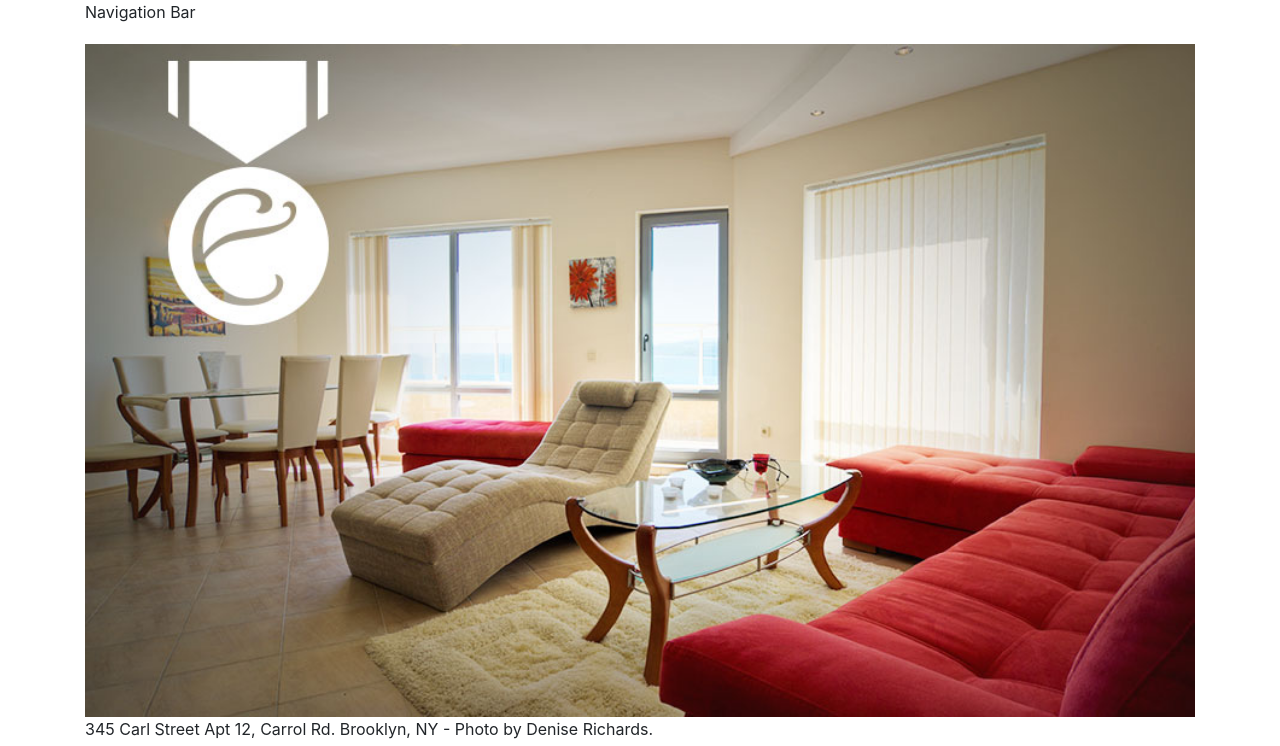
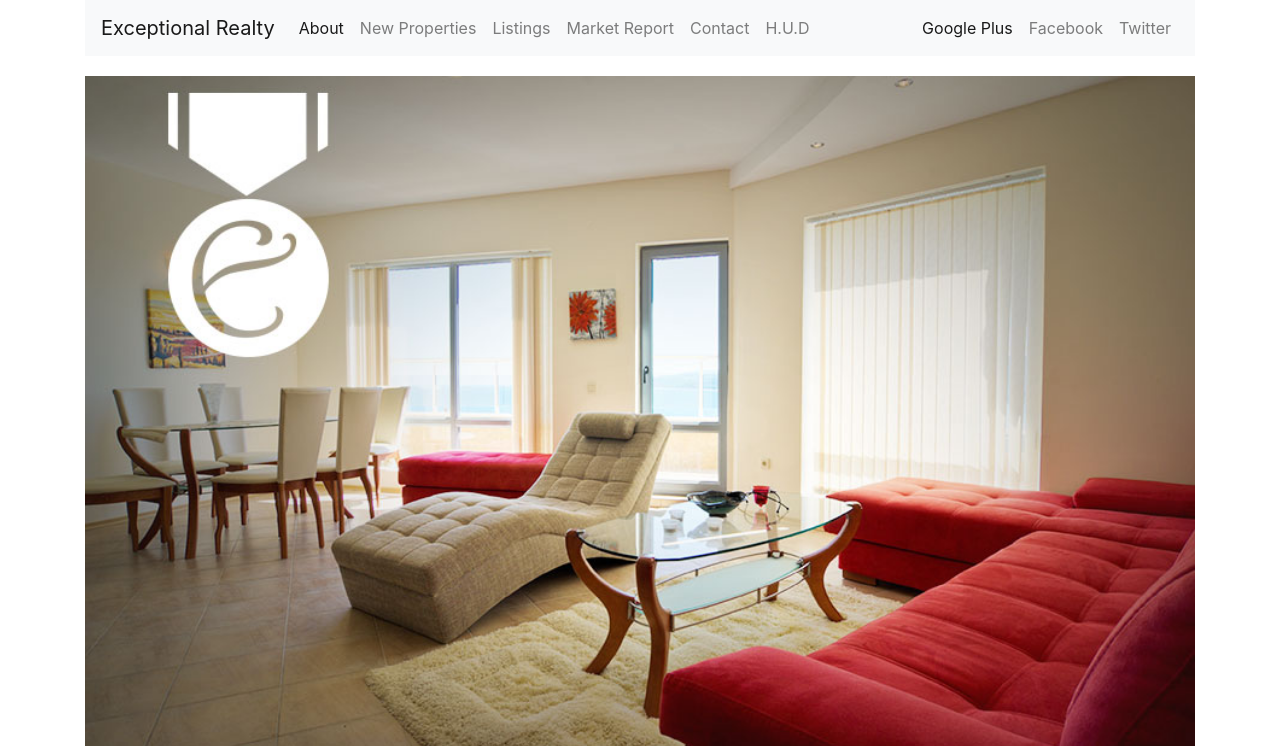
Before and after one commit to DianaBaRo/exceptional-realty-bootstrapped, a plain HTML site: page index.html in a window 1280 px wide. Shown: the top 746 px of the page. Drawn offline with nearby package versions, Linux system fonts and the light colour scheme.

Commit message:
finish navbar

```diff
--- a/index.html
+++ b/index.html
@@ -19,7 +19,49 @@
 
       <div class="row">
         <div class="col-sm-12">
-          Navigation Bar
+          <nav class="navbar navbar-expand-lg navbar-light bg-light">
+            <a class="navbar-brand" href="#">Exceptional Realty</a>
+            <button class="navbar-toggler" type="button" data-toggle="collapse" data-target="#navbarSupportedContent" aria-controls="navbarSupportedContent" aria-expanded="false" aria-label="Toggle navigation">
+              <span class="navbar-toggler-icon"></span>
+            </button>
+
+            <div class="collapse navbar-collapse" id="navbarSupportedContent">
+              <ul class="navbar-nav mr-auto">
+                <li class="nav-item active">
+                  <a class="nav-link" href="#">About <span class="sr-only">(current)</span></a>
+                </li>
+                <li class="nav-item">
+                  <a class="nav-link" href="#">New Properties</a>
+                </li>
+                <li class="nav-item">
+                    <a class="nav-link" href="#">Listings</a>
+                </li>
+                <li class="nav-item">
+                    <a class="nav-link" href="#">Market Report</a>
+                </li>
+                <li class="nav-item">
+                    <a class="nav-link" href="#">Contact</a>
+                </li>
+                <li class="nav-item">
+                    <a class="nav-link" href="#" target="_blank">H.U.D</a>
+                </li>
+              </ul>
+
+              <!-- Social Nav links-->
+              <ul class="navbar-nav mr-right">
+                <li class="nav-item active">
+                  <a class="nav-link gplus" href="#">Google Plus <span class="sr-only">(current)</span></a>
+                </li>
+                <li class="nav-item">
+                  <a class="nav-link fbook" href="#">Facebook</a>
+                </li>
+                <li class="nav-item">
+                  <a class="nav-link twit" href="#">Twitter</a>
+                </li>
+              </ul>
+
+            </div>
+          </nav>
         </div>
       </div>
 
```
